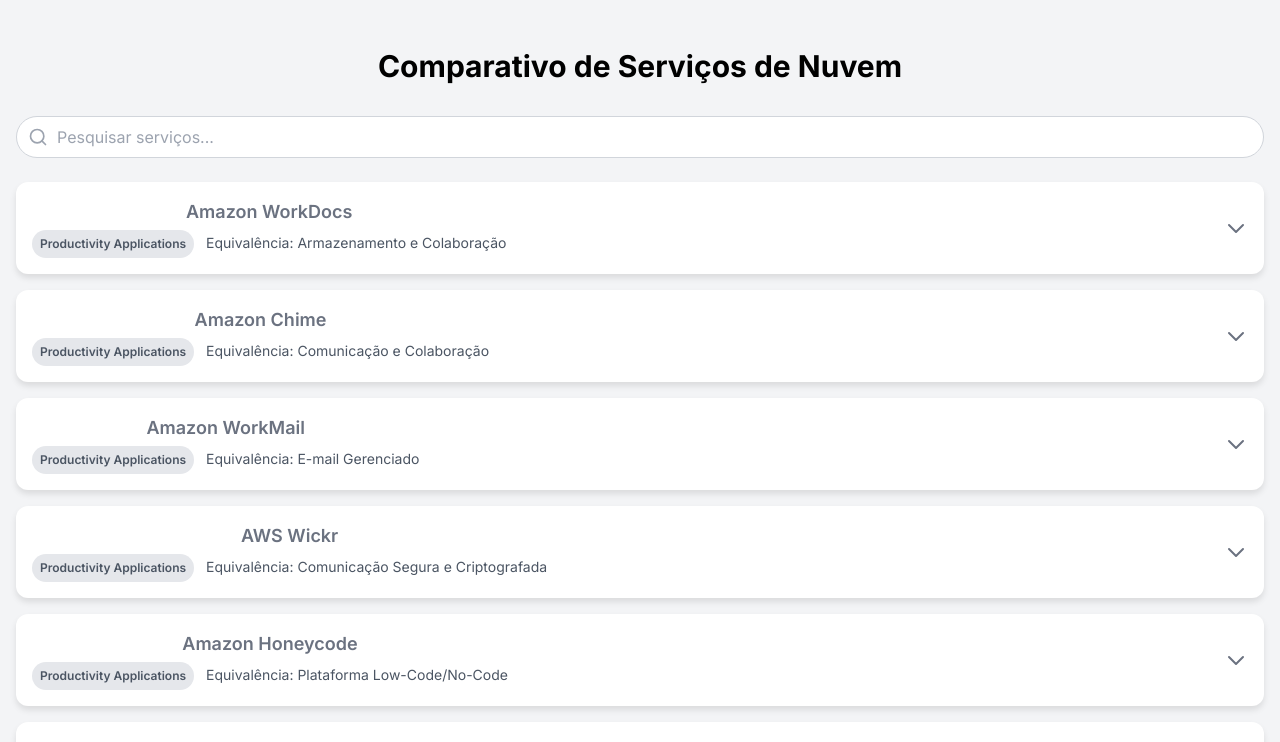
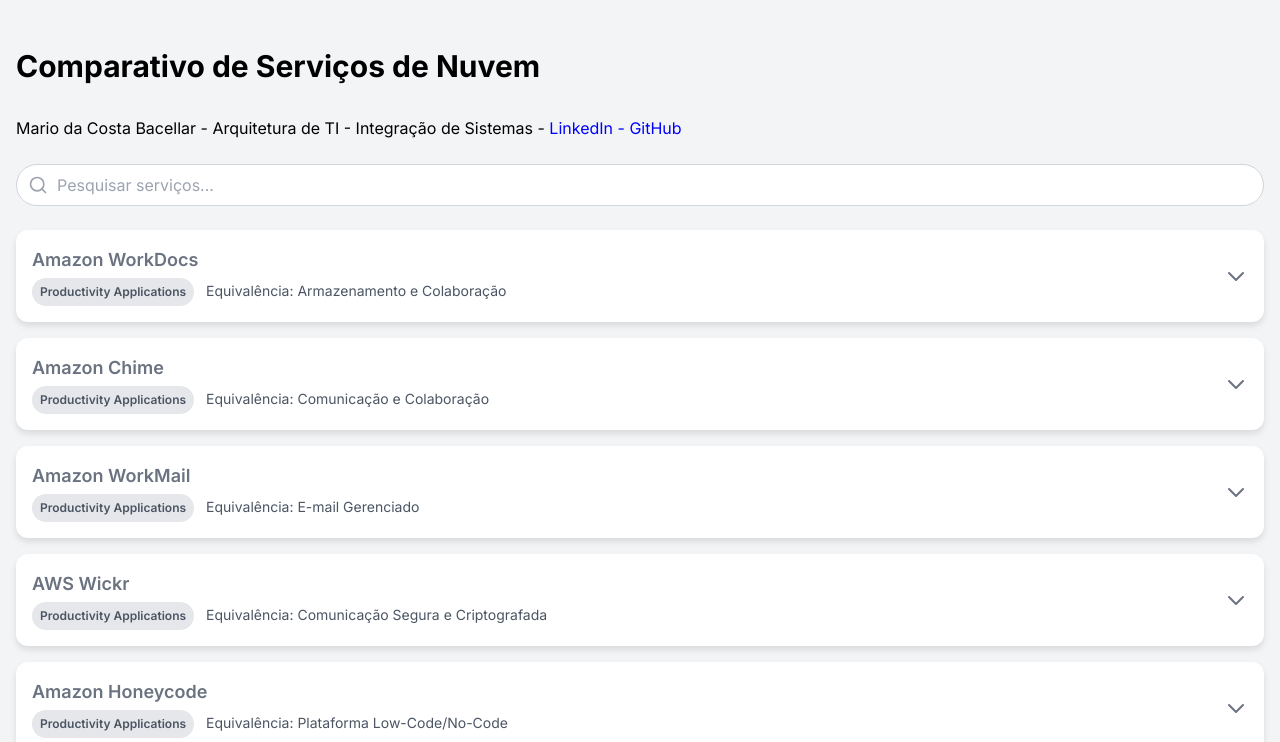
Before and after one commit to mariobacellar/cloudcomp, a plain HTML site: page index.html in a window 1280 px wide. Shown: the top 742 px of the page. Drawn offline with nearby package versions, Linux system fonts and the light colour scheme.

Commit message:
Update index.html
centralização

```diff
--- a/index.html
+++ b/index.html
@@ -56,12 +56,22 @@
 </head>
 <body class="p-4">
     <div class="container mx-auto">
-        <h1 class="text-3xl font-bold text-center my-8">Comparativo de Serviços de Nuvem</h1>
-        <div class="relative mb-6">
+        <h1 class="text-3xl font-bold my-8">Comparativo de Serviços de Nuvem</h1>
+
+		<p>Mario da Costa Bacellar - Arquitetura de TI - Integração de Sistemas -
+		<font color=blue>
+			<a href="https://www.linkedin.com/in/mariobacellar/" 	target="_blank">LinkedIn</a> -
+			<a href="https://mariobacellar.github.io/" 						target="_blank">GitHub</a>
+		<f/ont>
+		</p>
+
+		<br>
+
+		<div class="relative mb-6">
             <input type="text" id="search-input" placeholder="Pesquisar serviços..." class="w-full pl-10 pr-4 py-2 border border-gray-300 rounded-full focus:outline-none focus:ring-2 focus:ring-blue-500">
             <svg class="absolute left-3 top-1/2 transform -translate-y-1/2 text-gray-400" xmlns="http://www.w3.org/2000/svg" width="20" height="20" viewBox="0 0 24 24" fill="none" stroke="currentColor" stroke-width="2" stroke-linecap="round" stroke-linejoin="round" class="feather feather-search"><circle cx="11" cy="11" r="8"></circle><line x1="21" y1="21" x2="16.65" y2="16.65"></line></svg>
         </div>
-        <div id="services-container" class="text-center text-gray-500">
+        <div id="services-container" class="text-gray-500">
             Carregando dados...
         </div>
     </div>
```
